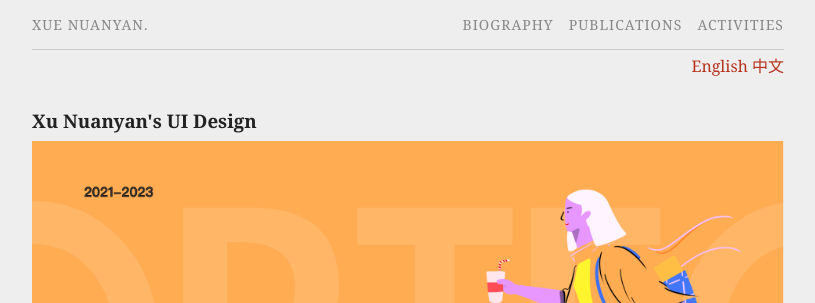
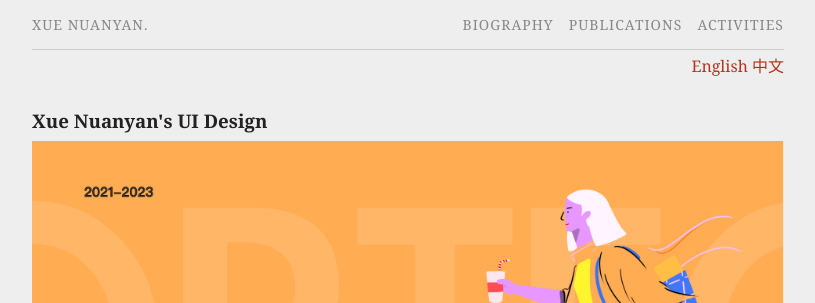
Before and after one commit to xnyyuki/xnyyuki.github.io, a Jekyll site: the page built from index.html, in a window 1280 px wide and 900 px high. Shown: the top 303 px of the window, without its empty margins (232-1047 px from the left). Built offline with Jekyll 4.4.1, drawn with Linux system fonts in a browser that asks for light colours.

Commit message:
Update index.html

```diff
--- a/index.html
+++ b/index.html
@@ -7,7 +7,7 @@ lang: English
 
 <div class="home">
 
-  <h3>Xu Nuanyan's UI Design</h3>
+  <h3>Xue Nuanyan's UI Design</h3>
 <img src="/images/1.png" width="1500"><br />
 <img src="/images/2.png" width="1500"><br />
 <img src="/images/3.png" width="1500"><br />
```
